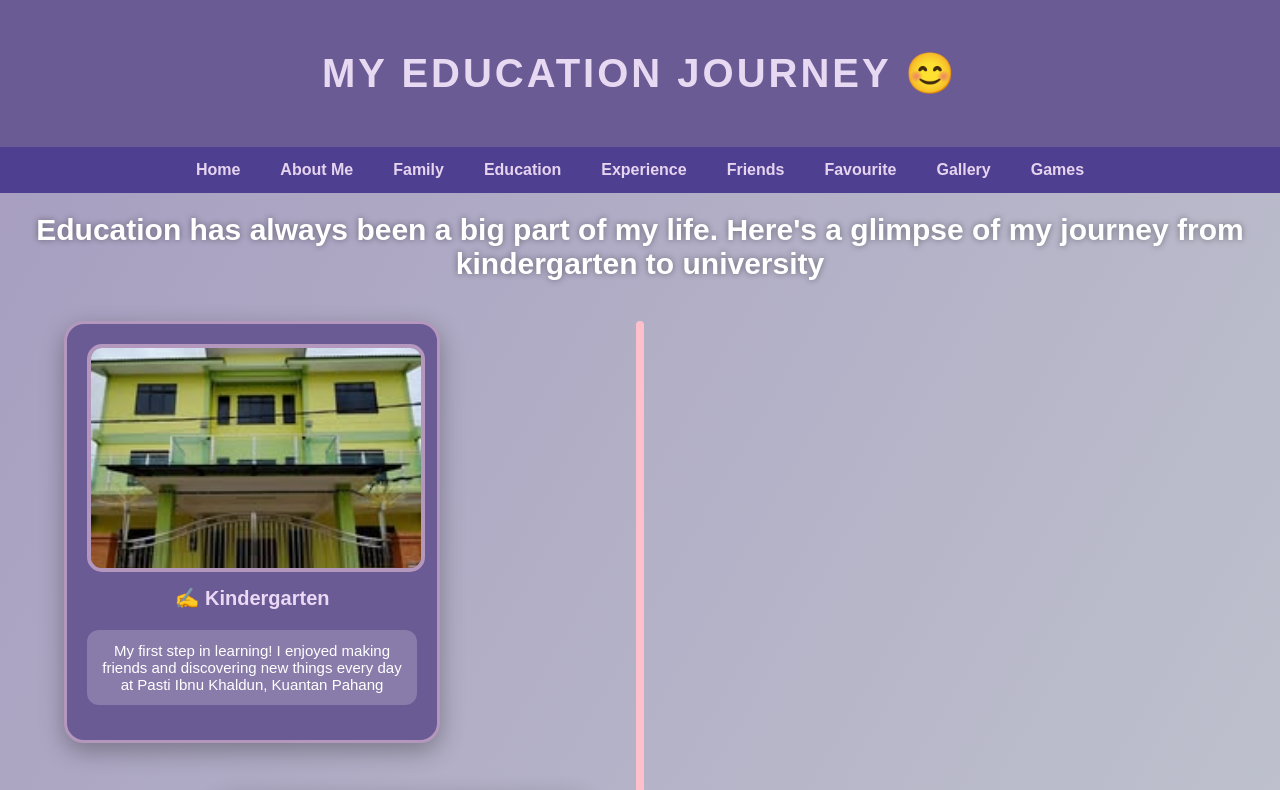
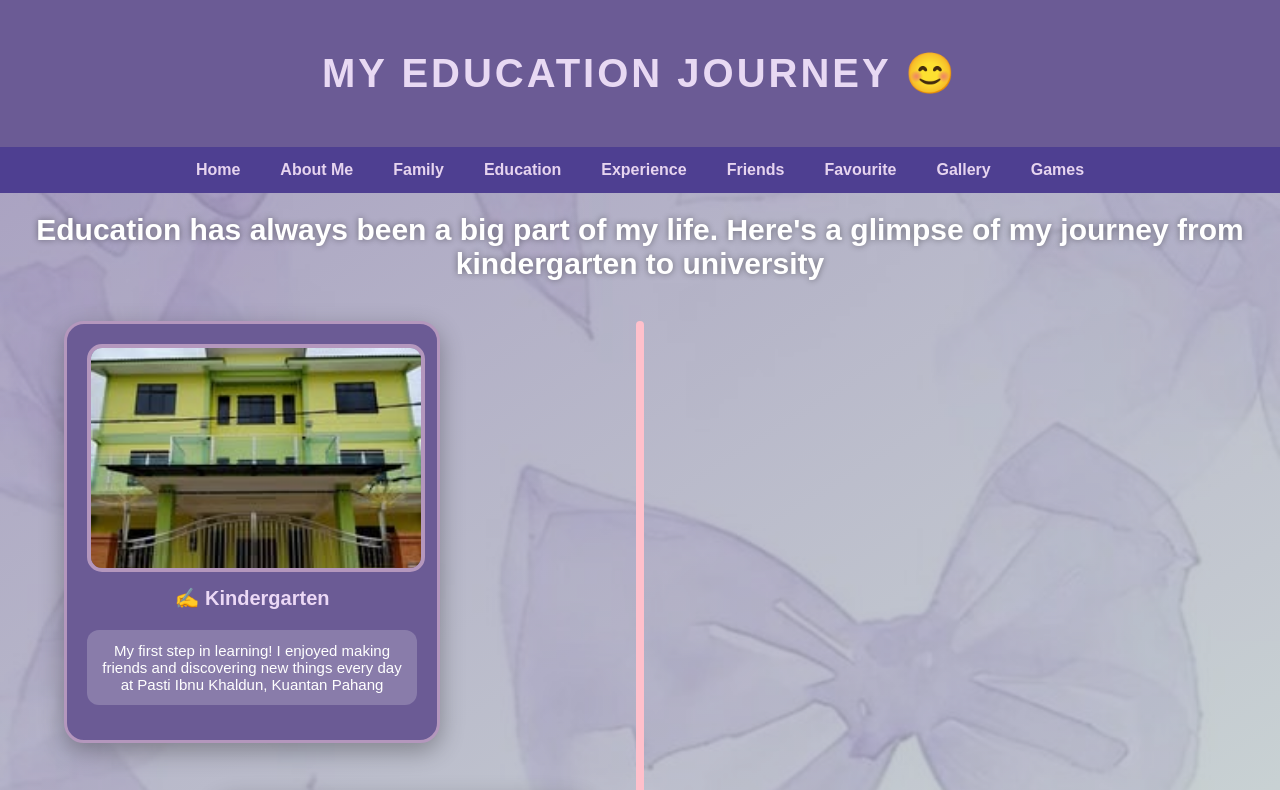
Before and after one commit to 2023498126-boop/Personal-Website, a plain HTML site: page education.html in a window 1280 px wide. Shown: the top 790 px of the page. Drawn offline with Linux system fonts and the light colour scheme.

Commit message:
Update education.html

```diff
--- a/education.html
+++ b/education.html
@@ -14,7 +14,7 @@
         body {
      background:
      linear-gradient(to bottom right, rgba(107,91,149,0.6), rgba(164,179,182,0.6)),
-     url("images/wallpaper.jpg");
+     url("wallpaper.jpg");
      background-size: cover;
      background-position: center;
      background-attachment: fixed;
```
